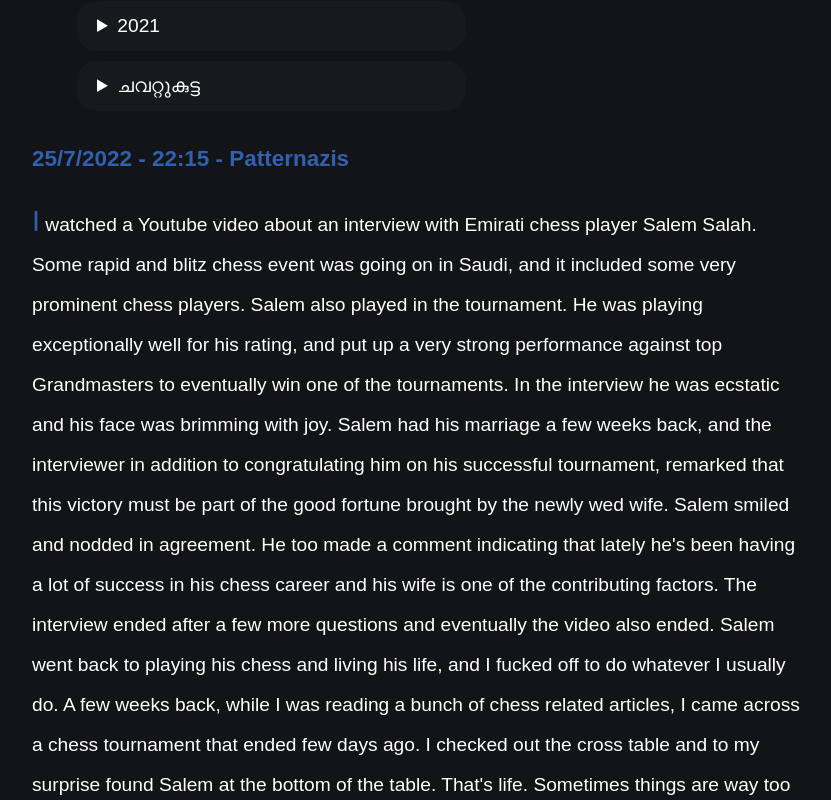
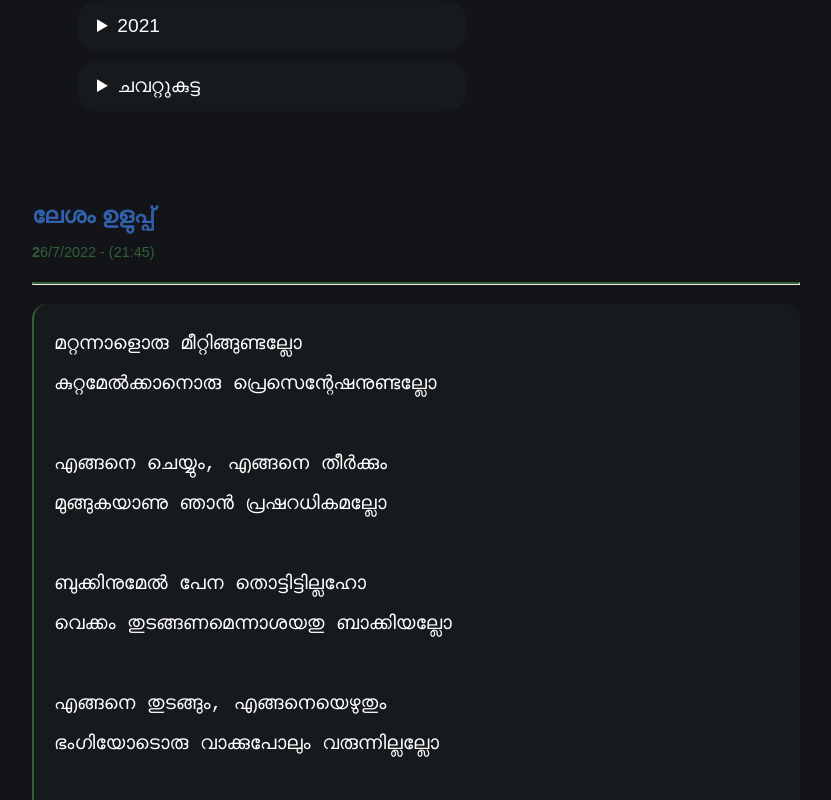
Before and after one commit to VivekThazhathattil/thakarachenda, a React (Create React App) app: page / in a window 1280 px wide. Shown: the part 1320-2120 px from the top of the page, without its empty margins (224-1055 px from the left). Built offline with nearby package versions, Linux system fonts and the light colour scheme.

Commit message:
adjust ugly title

```diff
--- a/src/App.js
+++ b/src/App.js
@@ -174,7 +174,9 @@ function AssembleBlogDetails({id, year, month, day, time, title}){
 	const text_data = require('./data/entries/' + id + '.json');
 	return(
 		<>
-		<h3 id={tag}>{day}/{month}/{year} - {time} - {title}</h3>
+		<h3 id={tag} className="h3-title">{title}</h3>
+		<p id={tag} className="no-capital colored-p">{day}/{month}/{year} - ({time})</p>
+		<hr />
 		<LazyLoadComponent>
 			<MakeParagraphs text={text_data.text}/>
 		</LazyLoadComponent>
--- /dev/null
+++ b/src/data/entries/147.json
@@ -0,0 +1,11 @@
+{
+    "id": 147,
+    "year": 2021,
+    "month": 12,
+    "day": 27,
+    "time": "23:20",
+    "title": "വെറുതെ ഒരു ആമുഖം",
+    "text": [
+        "!PRE_മറ്റന്നാളൊരു മീറ്റിങ്ങുണ്ടല്ലോ_കുറ്റമേൽക്കാനൊരു പ്രെസെന്റേഷനുണ്ടല്ലോ__എങ്ങനെ ചെയ്യും, എങ്ങനെ തീർക്കും _മുങ്ങുകയാണു ഞാൻ പ്രഷറധികമല്ലോ__ബുക്കിനുമേൽ പേന തൊട്ടിട്ടില്ലഹോ_വെക്കം തുടങ്ങണമെന്നാശയതു ബാക്കിയല്ലോ__എങ്ങനെ തുടങ്ങും, എങ്ങനെയെഴുതും_ഭംഗിയോടൊരു വാക്കുപോലും വരുന്നില്ലല്ലോ__വെറുതെയിരുന്നു സമയം കളയാൻ_പുറത്തൊരുപാടിടങ്ങളുള്ളപ്പോൾ__ലാബിലെന്തിനു കുത്തിയിരിപ്പു ഞാൻ _ലാപ്ടോപ്പെടുത്തിവിടുന്നിറങ്ങരുതോ മഠയാ__ഈ വരികളെഴുതിക്കഴിഞ്ഞുടൻ_നിവർന്നിരുന്നെഴുതിത്തീർത്തിടും സർവ്വതും __ഇതുവെറുതെ പറയുവതല്ലിതിലെൻ_കദനത്തിനിമനീരലകൾ പലതുതുണ്ടനിയാ"
+    ]
+}
--- a/src/data/lookup.json
+++ b/src/data/lookup.json
@@ -1,4 +1,12 @@
 [
+    {
+        "id": 147,
+        "year": 2022,
+        "month": 7,
+        "day": 26,
+        "time": "21:45",
+        "title": "ലേശം ഉളുപ്പ്"
+    },
     {
         "id": 146,
         "year": 2022,
--- a/src/data/songs.json
+++ b/src/data/songs.json
@@ -213,6 +213,14 @@
     "artist" : "Queen",
     "address" : "https://www.youtube.com/watch?v=HaZpZQG2z10",
     "coverimg" : "queenBestFriend.jpg"
+  },
+
+  {
+    "id" : 28,
+    "name" : "Summert Nights",
+    "artist" : "SIAMÉS",
+    "address" : "https://www.youtube.com/watch?v=hM7Eh0gGNKA",
+    "coverimg" : "summerNights.jpg"
   }
 
 ]
--- a/src/index.css
+++ b/src/index.css
@@ -137,7 +137,7 @@ blockquote {
   border-radius: 10px;
   margin: 1.5em 10px;
   padding: 0.5em 10px;
-  quotes: "\201C""\201D""\2018""\2019";
+  quotes: "\201C","\201D","\2018","\2019";
 }
 blockquote:before {
   color: var(--sec-color);
@@ -187,8 +187,27 @@ pre {
 }
 
 p::first-letter {
-  font-size: 150%;
-  color: var(--main-color);
+  font-weight: bold;
+  margin-left: 3rem;
+}
+
+.no-capital::first-letter {
+  font-size: 100%;
+  margin-left: 0;
+}
+
+.colored-p{
+  margin:0;
+  font-size: 75%;
+}
+
+.h3-title{
+  margin-top: 5rem;
+  margin-bottom: -0.25rem;
+}
+
+p{
+  margin-bottom: 2.5rem;
 }
 
 .song-container {
--- a/src/themes.js
+++ b/src/themes.js
@@ -51,6 +51,8 @@ export const amoledTheme = {
 export const GlobalStyles = createGlobalStyle`
   a:link,
   .tags,
+  .colored-p,
+  .colored-p::first-letter,
   blockquote:before
   {
     color: ${props => props.theme.mainColor}
@@ -74,13 +76,16 @@ export const GlobalStyles = createGlobalStyle`
     border-left-color: ${props => props.theme.mainColor}
   }
   /* ---------------------------------------------------- */
+
   a:visited,
   code,
-  p::first-letter,
   h1,
+  h2,
+  h5,
   h3 {
     color: ${props => props.theme.secColor}
   }
+
   .song-container{
     box-shadow: ${props => "2px 2px 0.5px 0.5px " + props.theme.secColor};
   }
```
Also changed, not shown: public/images/album_covers/summerNights.jpg (added), src/data/entries.json.
